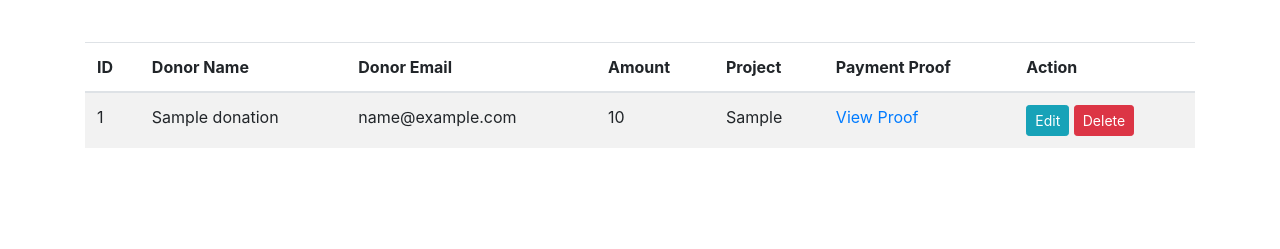
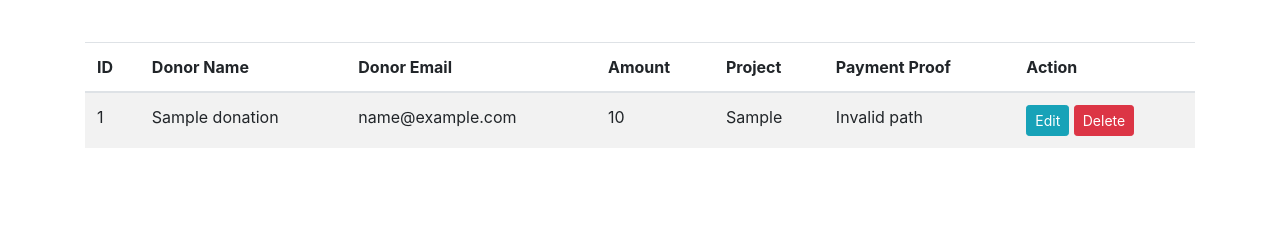
Before and after one commit to nooryasminhi/complete_fyp, a PHP site: page /admin/manage_donations.php in a window 1280 px wide. Shown: the part 551-800 px from the top of the page. Run offline with PHP 8.4, Linux system fonts and the light colour scheme; tables that the repository leaves empty or names only in its code hold one stand-in row (values such as "Sample post"); some libraries are stand-ins or nearby versions.

Commit message:
Update manage_donations.php
added the explode for file paths

```diff
--- a/dip_FYP-main/admin/manage_donations.php
+++ b/dip_FYP-main/admin/manage_donations.php
@@ -106,7 +106,15 @@ $result = $db->select($sql);
                         <td>{$row['project']}</td>
                         <td>";
                 if (!empty($row['payproof'])) {
-                    echo "<a href='{$row['payproof']}' target='_blank'>View Proof</a>";
+                    //seoerating the 2 parts so that i doesnt become admin/admin/uploads/'images'
+                 $path_parts = explode('/', $row['payproof']);
+                    // Check if the path has at least 2 parts
+                    if (count($path_parts) >= 2) {
+                        $newurl = $path_parts[count($path_parts) - 2] . '/' . $path_parts[count($path_parts) - 1];
+                        echo "<a href='$newurl' target='_blank'>View Proof</a>";
+                    } else {
+                        echo "Invalid path";
+                    }
                 } else {
                     echo "No Proof";
                 }
```
